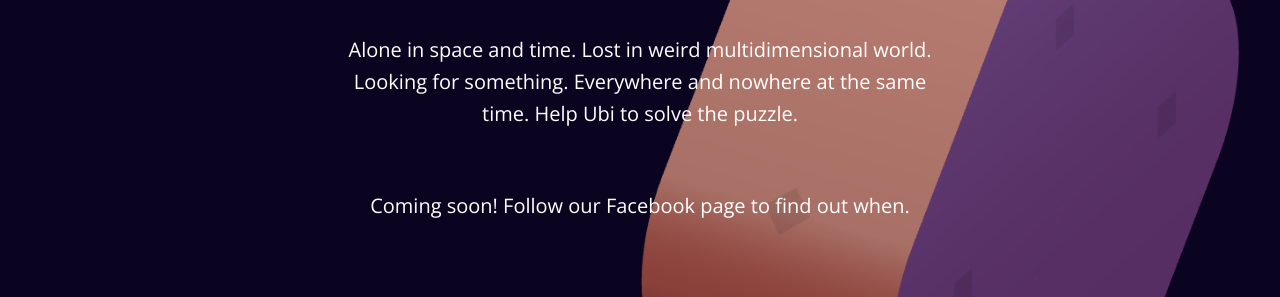
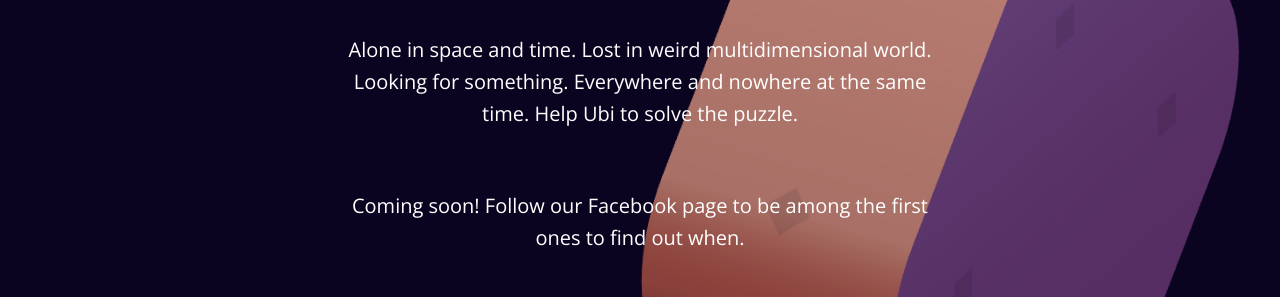
Before and after one commit to timikoponen/ubisdimensions.com, a plain HTML site: page index.html in a window 1280 px wide. Shown: the part 655-952 px from the top of the page. Drawn offline with nearby package versions, Linux system fonts and the light colour scheme; a web font is replaced by a local one.

Commit message:
Copy tweaks

```diff
--- a/index.html
+++ b/index.html
@@ -142,13 +142,13 @@
             <div id="logo"><img src="ubisdimensions_logo.png" alt="Ubi's Dimensions"/></div>
 
             <!-- <div id="trailer">
-                <iframe id="trailer-iframe" src="https://www.youtube.com/embed/2t4YO4xCSQk?rel=0" frameborder="0" allowfullscreen=""></iframe>
+                <iframe id="trailer-iframe" src="https://www.youtube.com/embed/comingsoon?rel=0" frameborder="0" allowfullscreen=""></iframe>
             </div> -->
 
             <div id="description">
                 <h2>Three-dimensional mind-twisting puzzle</h2>
                 <p>Alone in space and time. Lost in weird multidimensional world. Looking for something. Everywhere and nowhere at the same time. Help Ubi to solve the puzzle.</p>
-                <p>Coming soon! Follow our Facebook page to find out when.</p>
+                <p>Coming soon! Follow our Facebook page to be among the first ones to find out when.</p>
                 <!-- <p>Download now from the <a href="#">App Store</a> and <a href="#">Google Play</a>.</p> -->
             </div>
 
```
